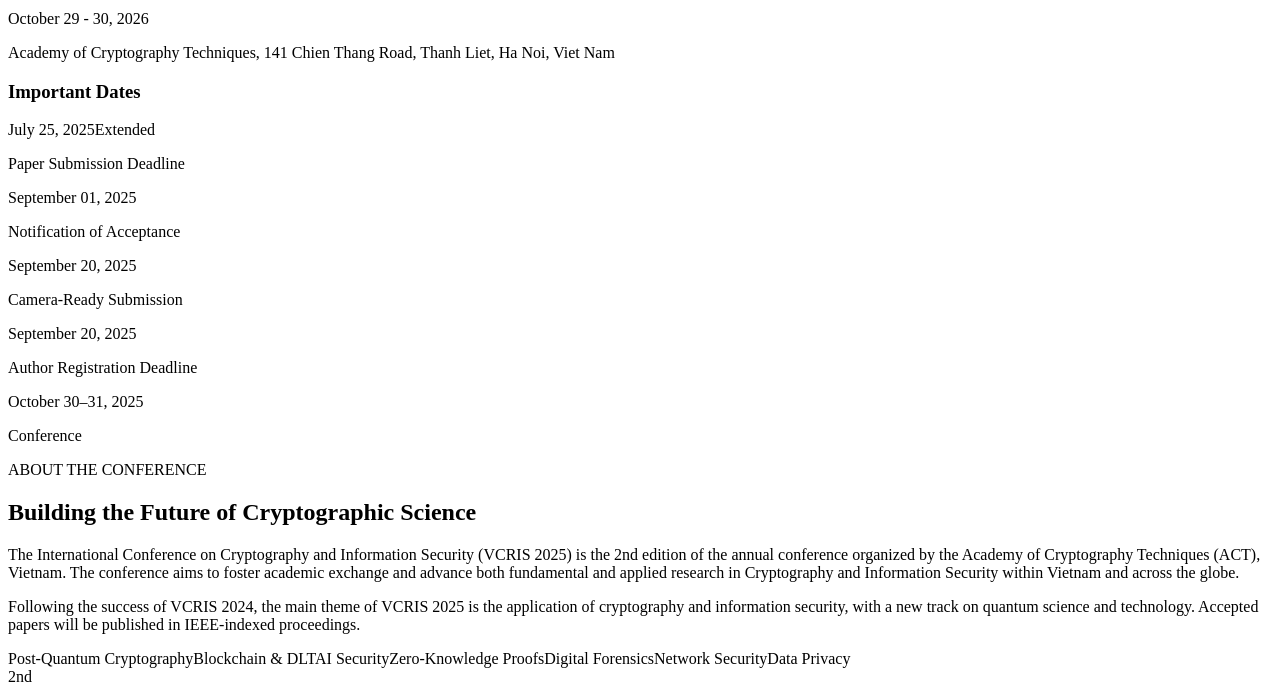
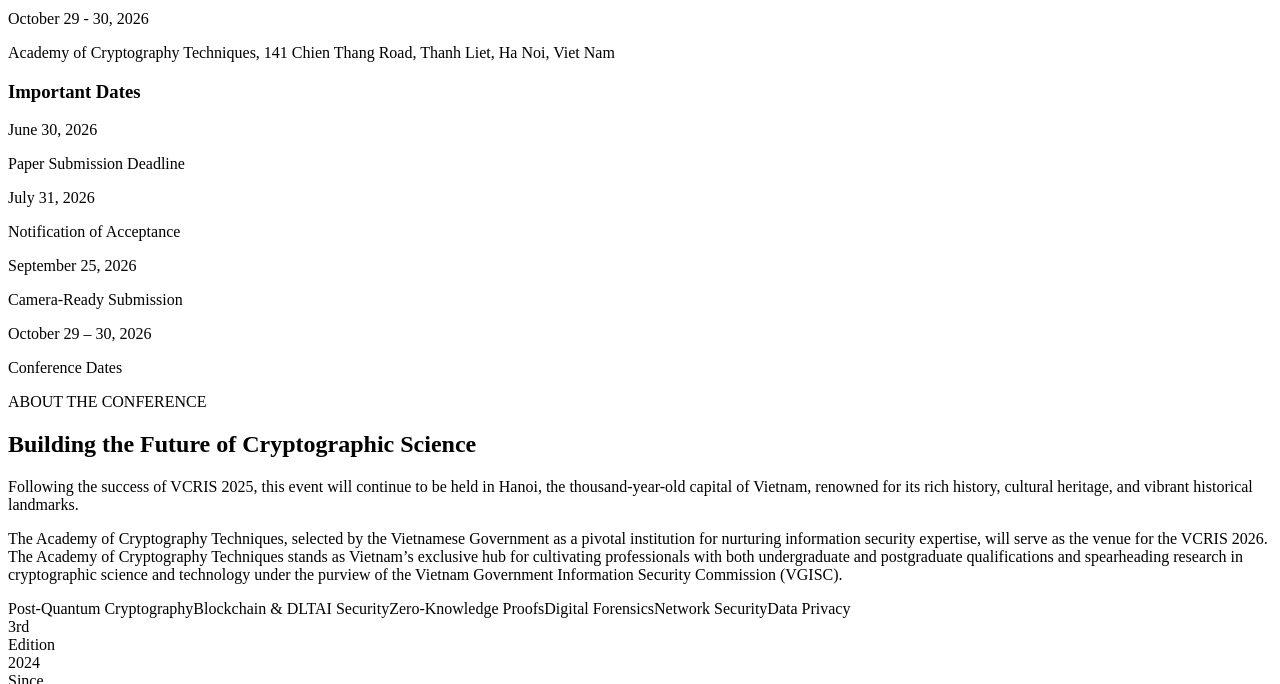
Before and after one commit to ChauTungDuong/VCRIS-2026, a React (Vite) app: page / in a window 1280 px wide. Shown: the part 6280-6964 px from the top of the page. Built offline with nearby package versions, Linux system fonts and the light colour scheme; the HTML template or start-up script is replaced by a standard one.

Commit message:
fix: update home page + data

```diff
--- a/src/app/data/conferenceData.ts
+++ b/src/app/data/conferenceData.ts
@@ -133,26 +133,24 @@
 export const importantDates = [
   {
     label: "Paper Submission Deadline",
-    date: "July 25, 2025",
-    passed: true,
-    extended: true,
+    date: "June 30, 2026",
+    passed: false,
   },
   {
     label: "Notification of Acceptance",
-    date: "September 01, 2025",
-    passed: true,
+    date: "July 31, 2026",
+    passed: false,
   },
   {
     label: "Camera-Ready Submission",
-    date: "September 20, 2025",
-    passed: true,
+    date: "September 25, 2026",
+    passed: false,
   },
   {
-    label: "Author Registration Deadline",
-    date: "September 20, 2025",
-    passed: true,
+    label: "Conference Dates",
+    date: "October 29 – 30, 2026",
+    passed: false,
   },
-  { label: "Conference", date: "October 30–31, 2025", passed: false },
 ];
 
 export const topics = [
--- a/src/app/pages/Home.tsx
+++ b/src/app/pages/Home.tsx
@@ -157,7 +157,7 @@
                         >
                           {item.date}
                         </span>
-                        {item.extended && (
+                        {Boolean((item as any).extended) && (
                           <span
                             className="px-2 py-0.5 rounded bg-amber/10 text-amber text-[11px] font-semibold"
                             style={{ fontFamily: "var(--font-body)" }}
@@ -209,19 +209,21 @@
                 style={{ fontFamily: "var(--font-body)" }}
               >
                 <p>
-                  The International Conference on Cryptography and Information
-                  Security (VCRIS 2025) is the 2nd edition of the annual
-                  conference organized by the Academy of Cryptography Techniques
-                  (ACT), Vietnam. The conference aims to foster academic
-                  exchange and advance both fundamental and applied research in
-                  Cryptography and Information Security within Vietnam and
-                  across the globe.
+                  Following the success of VCRIS 2025, this event will continue
+                  to be held in Hanoi, the thousand-year-old capital of Vietnam,
+                  renowned for its rich history, cultural heritage, and vibrant
+                  historical landmarks.
                 </p>
                 <p>
-                  Following the success of VCRIS 2024, the main theme of VCRIS
-                  2025 is the application of cryptography and information
-                  security, with a new track on quantum science and technology.
-                  Accepted papers will be published in IEEE-indexed proceedings.
+                  The Academy of Cryptography Techniques, selected by the
+                  Vietnamese Government as a pivotal institution for nurturing
+                  information security expertise, will serve as the venue for
+                  the VCRIS 2026. The Academy of Cryptography Techniques stands
+                  as Vietnam’s exclusive hub for cultivating professionals with
+                  both undergraduate and postgraduate qualifications and
+                  spearheading research in cryptographic science and technology
+                  under the purview of the Vietnam Government Information
+                  Security Commission (VGISC).
                 </p>
               </div>
 
@@ -257,8 +259,8 @@
 
               <div className="relative space-y-4">
                 {[
-                  { number: "2nd", label: "Edition" },
-                  { number: "2023", label: "Since" },
+                  { number: "3rd", label: "Edition" },
+                  { number: "2024", label: "Since" },
                   { number: "IEEE", label: "Indexed" },
                 ].map((item) => (
                   <div
```
